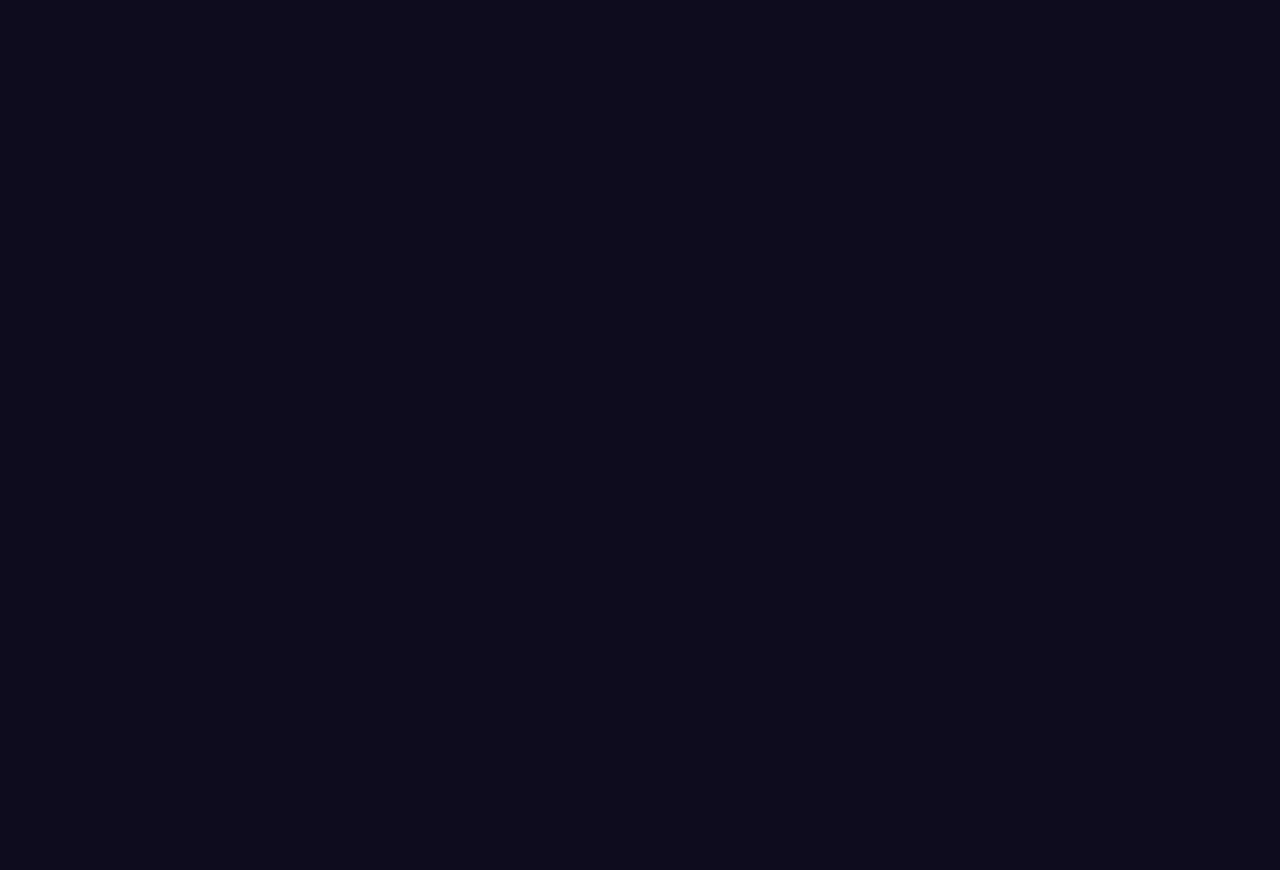
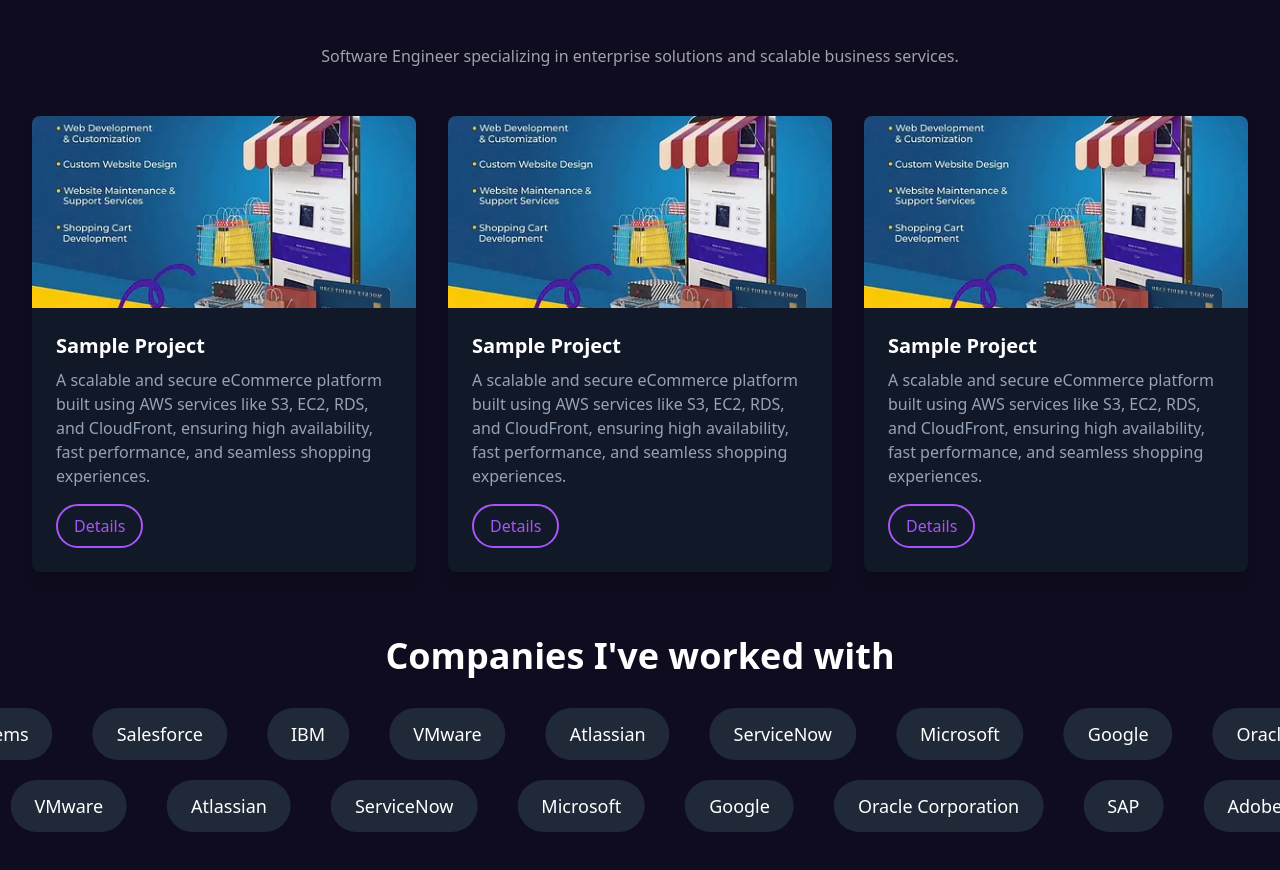
Before and after one commit to hunaid-nawaz/portfolio, a React (Vite) app: page / in a window 1280 px wide. Shown: the part 2412-3282 px from the top of the page. Before the commit the page ends 2320 px from the top, so only its background shows below. Built offline with nearby package versions, Linux system fonts and the light colour scheme.

Commit message:
Add Work and Companies Component

```diff
--- a/src/App.jsx
+++ b/src/App.jsx
@@ -3,6 +3,7 @@ import Navbar from './components/Navbar'
 import Hero from './components/Hero'
 import About from './components/About'
 import Services from './components/Services'
+import Work from './components/Work'
 
 const App = () => {
   return (
@@ -11,6 +12,7 @@ const App = () => {
       <Hero/>
       <About/>
       <Services/>
+      <Work/>
     </div>
   )
 }
--- /dev/null
+++ b/src/components/Companies.jsx
@@ -0,0 +1,76 @@
+import React from 'react'
+import { motion } from "motion/react"
+import { animate } from 'motion';
+
+const Companies = () => {
+  const companies = [
+    "Microsoft",
+    "Google",
+    "Oracle Corporation",
+    "SAP",
+    "Adobe Systems",
+    "Salesforce",
+    "IBM",
+    "VMware",
+    "Atlassian",
+    "ServiceNow"
+  ];
+
+  const companiesList = [...companies, ...companies]
+
+  const scrollVariant1 = {
+    animate: {
+      x: [0, -2000],
+      transition: {
+        repeat: Infinity,
+        repeatType: "loop",
+        duration: 15,
+        ease: "linear"
+      }
+    }
+  }
+
+  const scrollVariant2 = {
+    animate: {
+      x: [-2000, 0],
+      transition: {
+        repeat: Infinity,
+        repeatType: "loop",
+        duration: 15,
+        ease: "linear"
+      }
+    }
+  }
+
+  return (
+    <div className='text-white py-16'>
+      <div className='container mx-auto text-center'>
+        <h2 className='text-3xl md:text-4xl font-bold mb-8'>Companies I've worked with</h2>
+        <div className='overflow-hidden relative w-full'>
+          <motion.div
+            variants={scrollVariant1}
+            animate = 'animate'
+            className='whitespace-nowrap flex space-x-10'>
+            { companiesList.map((company, index) => (
+                <div key={index}
+                className='text-lg bg-gray-800 px-6 py-3 rounded-full inline-block'>{company} </div>
+            ))}
+          </motion.div>
+        </div>
+        <div className='overflow-hidden relative w-full mt-5'>
+          <motion.div
+            variants={scrollVariant2}
+            animate = 'animate'
+            className='whitespace-nowrap flex space-x-10'>
+            { companiesList.map((company, index) => (
+                <div key={index}
+                className='text-lg bg-gray-800 px-6 py-3 rounded-full inline-block'>{company} </div>
+            ))}
+          </motion.div>
+        </div>
+      </div>
+    </div>
+  )
+}
+
+export default Companies
--- /dev/null
+++ b/src/components/Work.jsx
@@ -0,0 +1,85 @@
+import React from 'react'
+import projectImage from "../assets/project1.webp"
+import { motion } from "motion/react"
+import { useInView } from 'react-intersection-observer'
+import Companies from './Companies'
+
+const Work = () => {
+  const projects = [
+    {
+      id: 1,
+      title: "Sample Project",
+      description: "A scalable and secure eCommerce platform built using AWS services like S3, EC2, RDS, and CloudFront, ensuring high availability, fast performance, and seamless shopping experiences.",
+      image: projectImage,
+      link: "#"
+    },
+    {
+      id: 2,
+      title: "Sample Project",
+      description: "A scalable and secure eCommerce platform built using AWS services like S3, EC2, RDS, and CloudFront, ensuring high availability, fast performance, and seamless shopping experiences.",
+      image: projectImage,
+      link: "#"
+    },
+    {
+      id: 3,
+      title: "Sample Project",
+      description: "A scalable and secure eCommerce platform built using AWS services like S3, EC2, RDS, and CloudFront, ensuring high availability, fast performance, and seamless shopping experiences.",
+      image: projectImage,
+      link: "#"
+    }
+  ]
+
+  const {ref, inView} = useInView({
+    triggerOnce: true,
+    threshold: 0.2,
+  })
+
+  return (
+    <div className='py-12'>
+      <div className='max-w-7xl mx-auto px-4 sm:px-6 lg:px-8'>
+        <motion.h2
+          ref = {ref}
+          initial = {{opacity: 0, y:100}}
+          animate = {inView ? {opacity: 1, y:0} : {}}
+          transition={{delay: 0.3, duration: 0.5}}
+          className='text-4xl text-white underline font-bold text-center mb-12'>My Work</motion.h2>
+        <motion.p
+          ref = {ref}
+          initial = {{opacity: 0, y:100}}
+          animate = {inView ? {opacity: 1, y:0} : {}}
+          transition={{delay: 0.3, duration: 0.5}}
+          className='mb-12 text-gray-400 text-center'> Software Engineer specializing in enterprise solutions and scalable business services.</motion.p>
+
+        <div className='grid grid-col-1 sm:grid-cols-2 lg:grid-cols-3 gap-8'>
+          {
+            projects.map((project) => (
+              <motion.div key={project.id}
+                ref = {ref}
+                initial = {{opacity: 0, y:50}}
+                animate = {inView ? {opacity: 1, y:0} : {}}
+                transition={{delay: project.id * 0.2, duration: 0.5}}
+                className='bg-gray-900 shadow-lg rounded-lg overflow-hidden'>
+                <img className='w-full h-48 object-cover'
+                src={project.image}/>
+                <div className='p-6'>
+                  <h3 className='text-xl text-white font-semibold mb-2'>{project.title}</h3>
+                  <p className='text-slate-400 mb-4'>{project.description}</p>
+                  <button className='border-2 border-purple-500 text-purple-500 px-4 py-2 rounded-full hover:bg-purple-500 hover:text-white transition'>Details</button>
+                </div>
+              </motion.div>
+            ))
+          }
+        </div>
+      </div>
+      <motion.div
+        ref = {ref}
+        initial = {{opacity: 0, y:100}}
+        animate = {inView ? {opacity: 1, y:0} : {}}
+        transition={{delay: 0.7, duration: 0.5}}>
+        <Companies/>
+      </motion.div>
+    </div>
+  )
+}
+
+export default Work
```
Also changed, not shown: src/assets/project1.webp (added).
